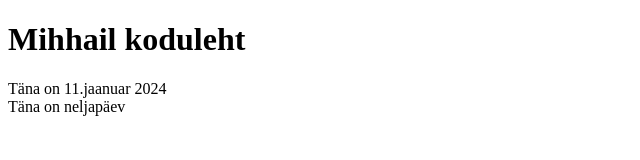
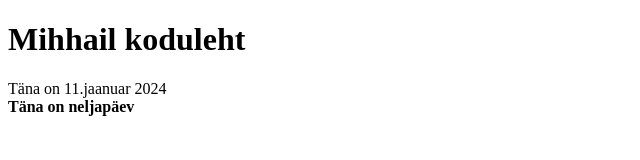
Before and after one commit to mihutka/TarkavaraVeebtestProjekt, a plain HTML site: page index.html in a window 1280 px wide. Shown: the full height of the page, 0-640 px from the left. Drawn offline with Linux system fonts and the light colour scheme.

Commit message:
tekst on lisatatud

```diff
--- a/index.html
+++ b/index.html
@@ -8,7 +8,4 @@
 <h1>Mihhail koduleht</h1>
 <div>Täna on 11.jaanuar 2024</div>
 </body>
-</html>
-
-
-<div>Täna on neljapäev</div>
+<strong>Täna on neljapäev</strong>
```
